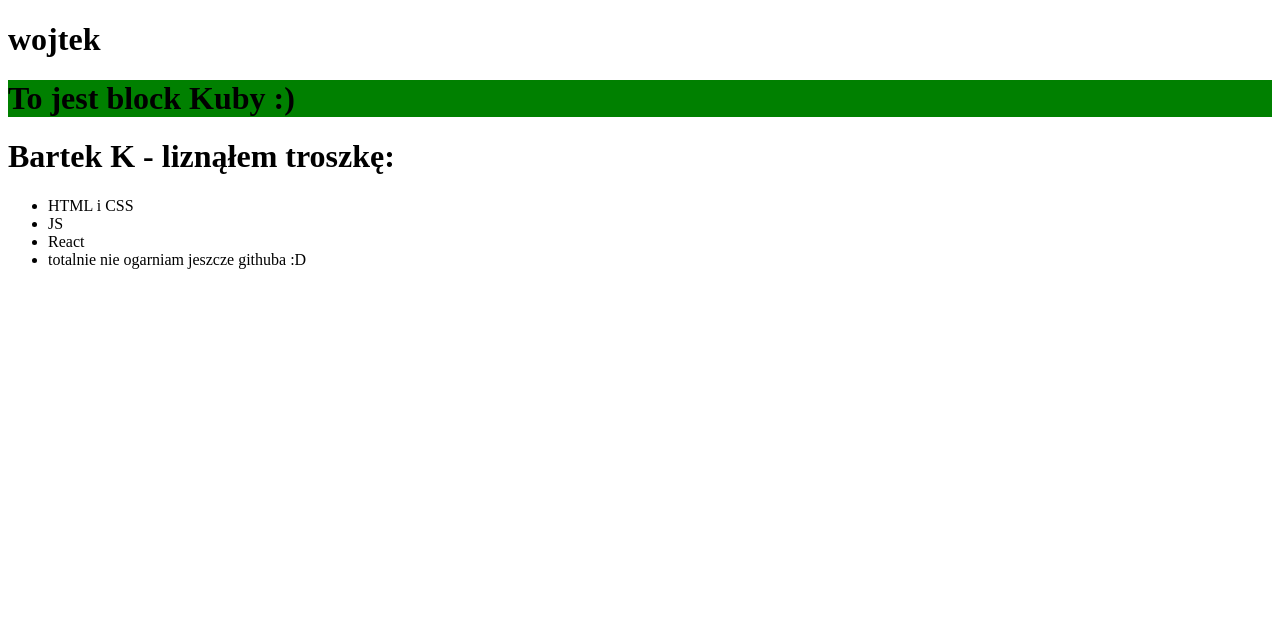
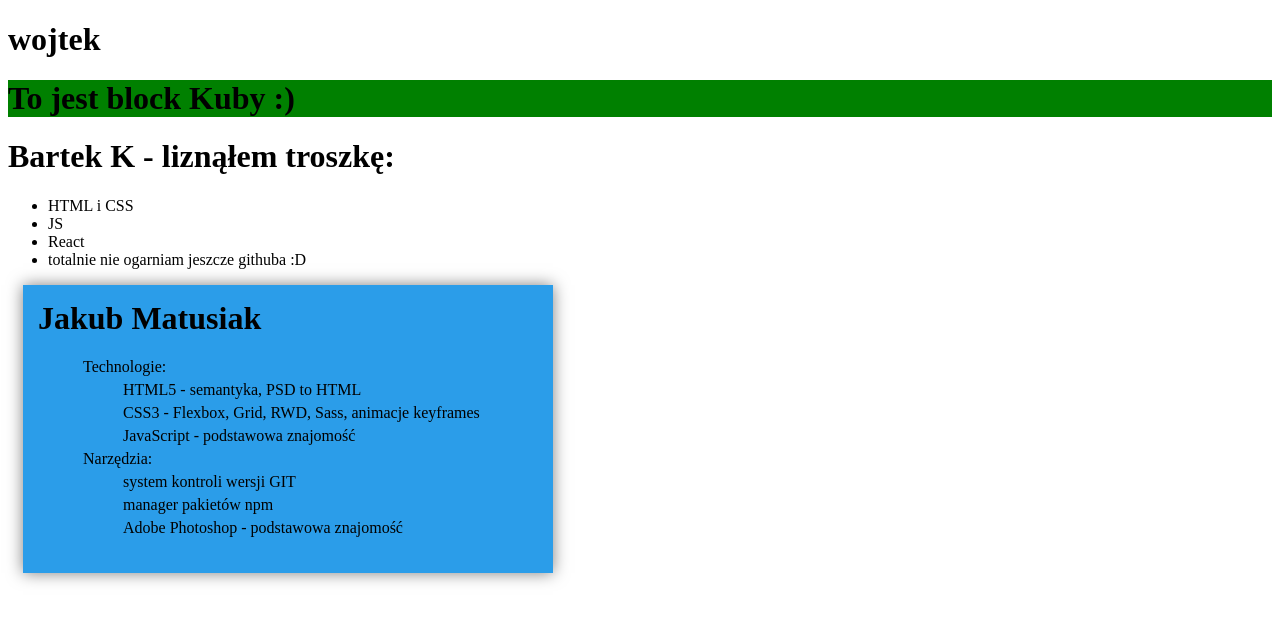
Before and after one commit to Wojciech-Kaczmarek/dev-group, a website: page index.html in a window 1280 px wide. Drawn offline with Linux system fonts and the light colour scheme.

Commit message:
Add container and basic styles

```diff
--- a/index.html
+++ b/index.html
@@ -27,5 +27,22 @@
             <li>totalnie nie ogarniam jeszcze githuba :D </li>
         </ul>
     </div>
+    <div class="container">
+        <h1 class="container__heading">Jakub Matusiak</h1>
+        <ul class="list">
+            <li class="list__item">Technologie:</li>
+                <ul class="list">
+                    <li class="list__item">HTML5 - semantyka, PSD to HTML</li>
+                    <li class="list__item">CSS3 - Flexbox, Grid, RWD, Sass, animacje keyframes</li>
+                    <li class="list__item">JavaScript - podstawowa znajomość</li>
+                </ul>
+            <li class="list__item">Narzędzia:</li>
+                <ul class="list">
+                    <li class="list__item">system kontroli wersji GIT</li>
+                    <li class="list__item">manager pakietów npm</li>
+                    <li class="list__item">Adobe Photoshop - podstawowa znajomość</li>
+                </ul>
+        </ul>
+    </div>
 </body>
 </html>
--- a/style.css
+++ b/style.css
@@ -1,3 +1,29 @@
 .klocek-kuby {
   background-color: green;
 }
+
+.container {
+  display: flex;
+  flex-direction: column;
+  justify-content: center;
+  align-items: flex-start;
+  background: #2b9de9;
+  width: 500px;
+  height: auto;
+  box-shadow: 0 0 15px rgba(0,0,0,0.5);
+  margin: 15px;
+  padding: 15px;
+}
+
+.container__heading {
+  margin: 0;
+}
+
+.list {
+
+}
+
+.list__item {
+  list-style-type: none;
+  margin: 5px;
+}
```
